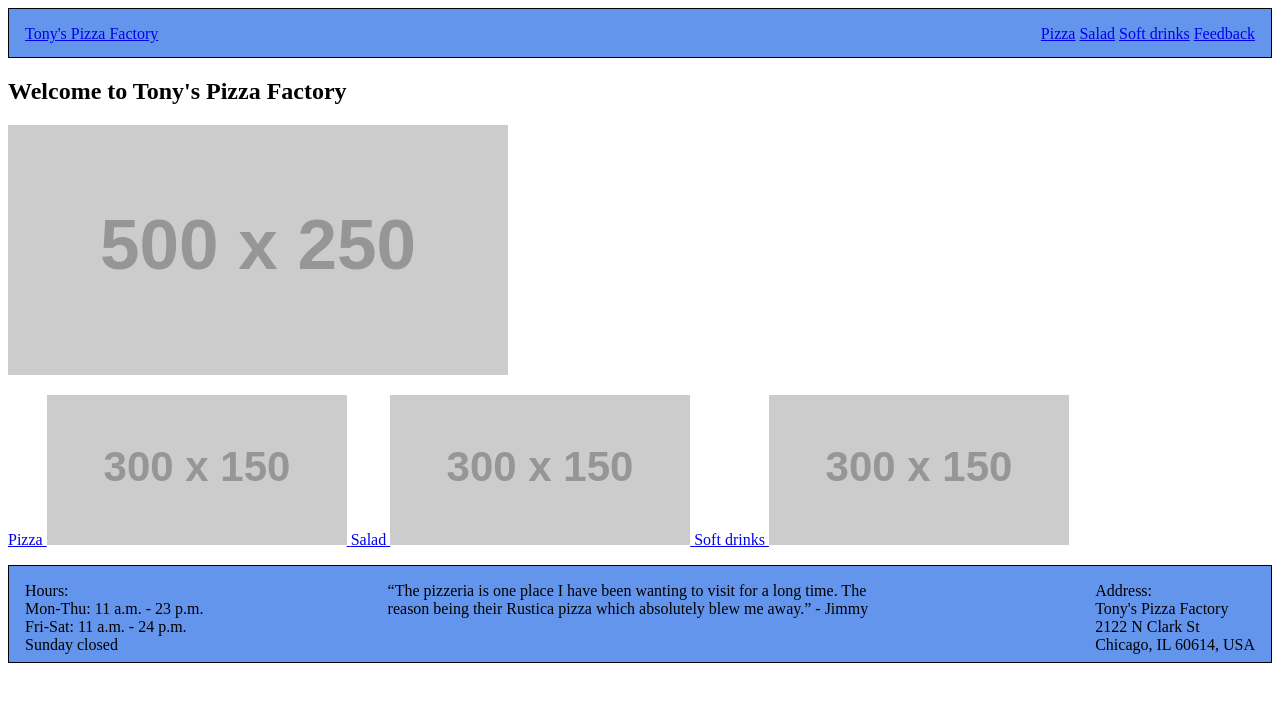
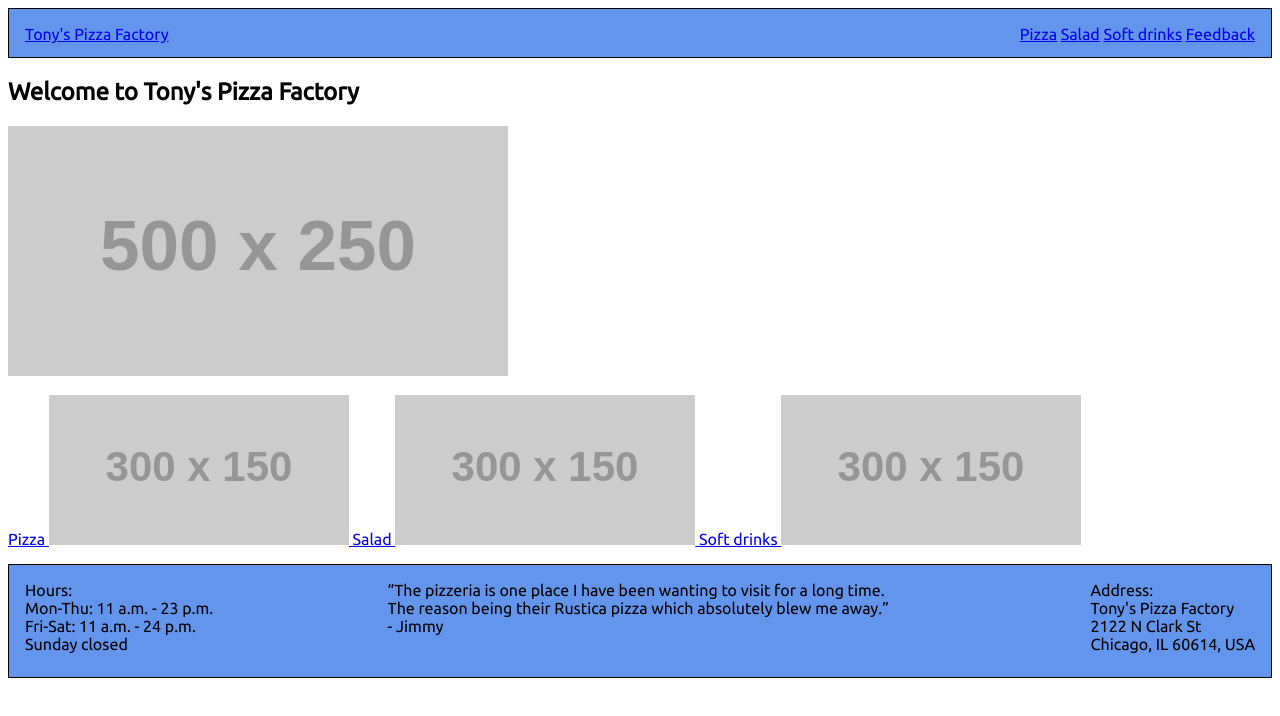
Before and after one commit to herzbube/webgrundlagen-tonyspizzafactory, a plain HTML site: page index.html in a window 1280 px wide. Drawn offline with Linux system fonts and the light colour scheme; placeholder pictures from the web are drawn by us.

Commit message:
add web font "Ubuntu" from Google

```diff
--- a/css/style.css
+++ b/css/style.css
@@ -6,6 +6,23 @@
     TODO: Currently there is only one breakpoint for distinguishing between
           mobile phones in portrait, and everything else.
  */
+
+/*
+    -----------------------------------------------------------------------
+    Global font properties. The @import rule cannot appear inside media
+    queries. I like to keep things together so I'm specifying the
+    font-family property here, too.
+    Note: The Ubuntu font is a libre/open font. The license is available
+    here: http://font.ubuntu.com/ufl/. The licence's intent is clearly
+    benign, but as the Wikipedia page [1] states a number of important
+    organizations don't consider the license "free".
+    [1] https://en.wikipedia.org/wiki/Ubuntu_%28typeface%29
+    -----------------------------------------------------------------------
+ */
+@import url('https://fonts.googleapis.com/css?family=Ubuntu');
+body {
+    font-family: 'Ubuntu', sans-serif;
+}
 
 /*
     The rules within this media query are for smartphones, typically in
@@ -67,12 +84,13 @@
     footer {
         position: relative;
         /*
-            4em for the actual lines, and 1em each for the top/bottom
-            spacing around the links. If you change this value, also
+            4em for the actual lines, 1em each for the top/bottom
+            spacing around the links, and an additional 1em to
+            compensate for the Ubuntu font. If you change this value, also
             change the value of the "top" property in the next rule.
             Don't specify pixels in case the font changes.
          */
-        height: 6em;
+        height: 7em;
     }
     #opening-hours, #customer-comment, #postal-address {
         position: absolute;
```
